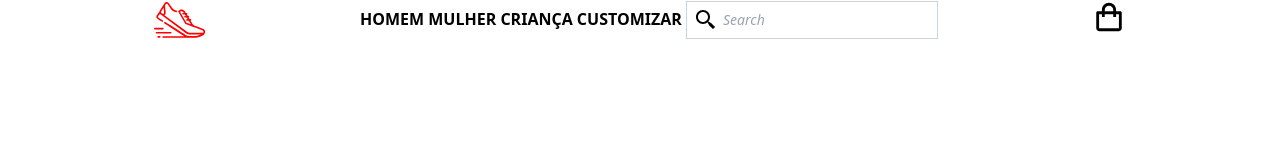
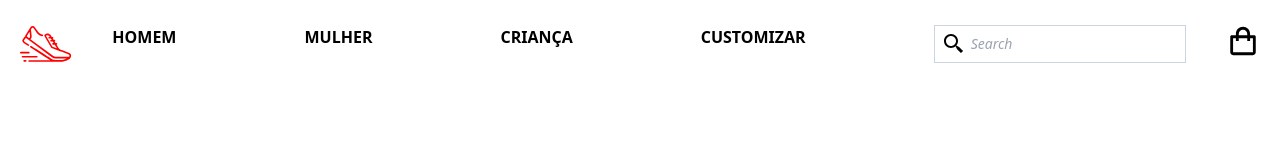
Before and after one commit to KenielDev/web.rocketshoes, a plain HTML site: page index.html in a window 1280 px wide. Drawn offline with nearby package versions, Linux system fonts and the light colour scheme.

Commit message:
up cabeçalho quse pronto

```diff
--- a/index.html
+++ b/index.html
@@ -5,15 +5,18 @@
     <meta http-equiv="X-UA-Compatible" content="IE=edge">
     <meta name="viewport" content="width=device-width, initial-scale=1.0">
     <script src="https://cdn.tailwindcss.com"></script>
+    <link rel="preconnect" href="https://fonts.googleapis.com">
+    <link rel="preconnect" href="https://fonts.gstatic.com" crossorigin>
+    <link href="https://fonts.googleapis.com/css2?family=Roboto:wght@700&display=swap" rel="stylesheet">
     <title>Rocketseat</title>
 </head>
-<header class="flex flex-row items-center justify-evenly">
+<header class="flex flex-row items-center justify-around py-6">
     <img src="./assets/logo.svg" alt="logo">
-    <nav>
-            <a class= "font-bold" href="">HOMEM</a>
-            <a class= "font-bold" href="">MULHER</a>
-            <a class= "font-bold" href="">CRIANÇA</a>
-            <a class= "font-bold" href="">CUSTOMIZAR</a>
+    <nav class="flex gap-32">
+            <a class="font-bold" href="">HOMEM</a>
+            <a class="font-bold" href="">MULHER</a>
+            <a class="font-bold" href="">CRIANÇA</a>
+            <a class="font-bold" href="">CUSTOMIZAR</a>
                 <div class="inline-flex">
                     <label class="relative block">
                         <span class="sr-only">Search</span>
```
